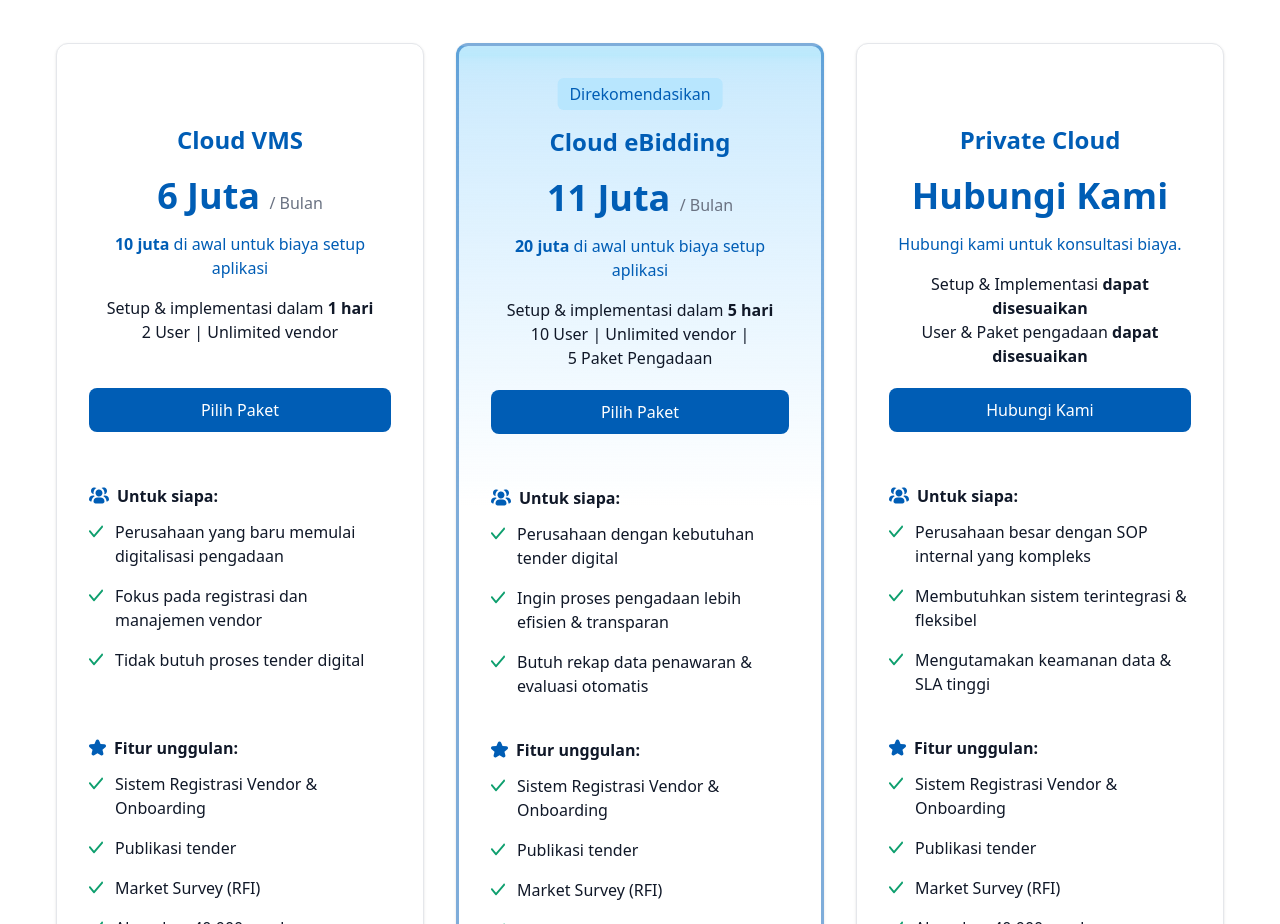
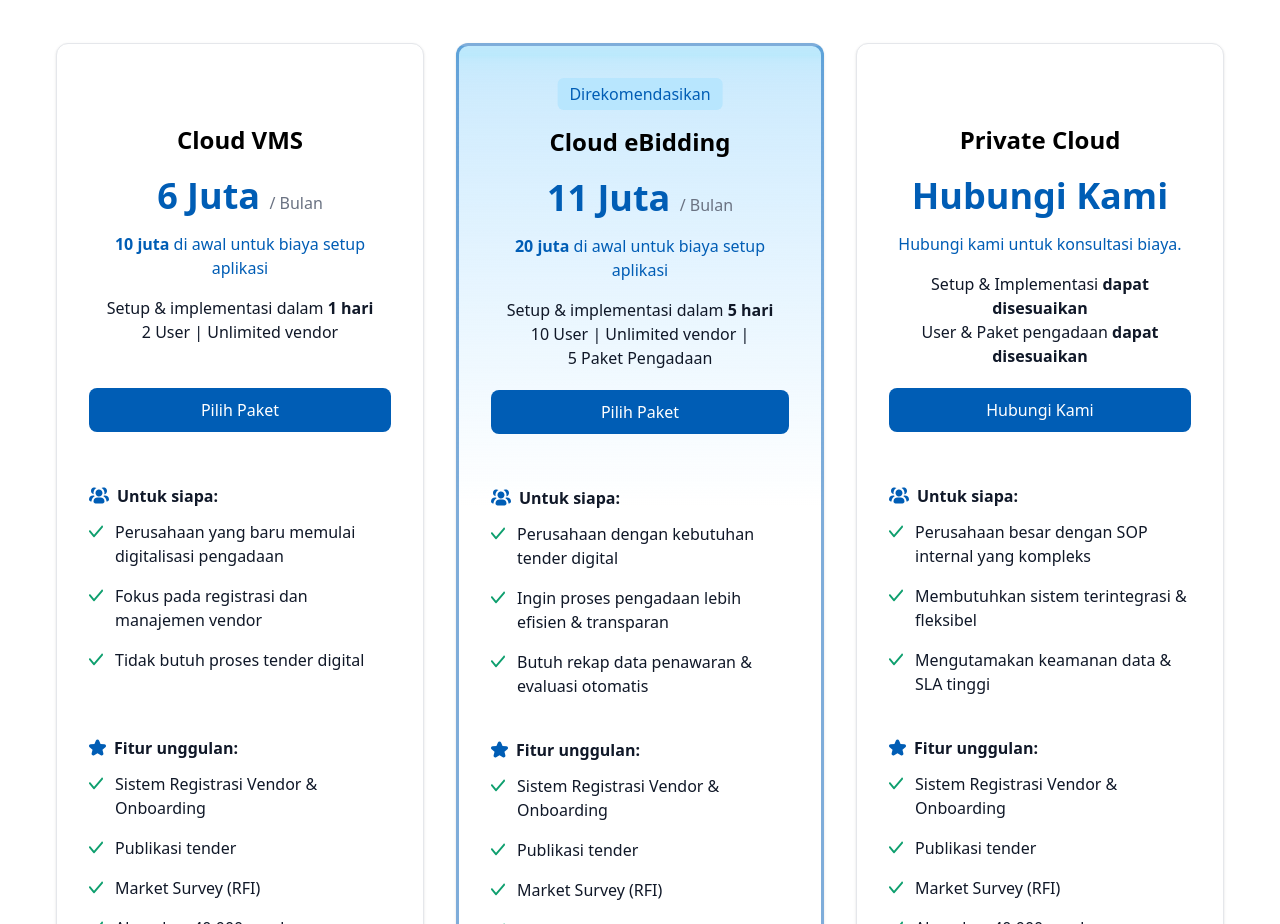
Before and after one commit to gymnastiar32/iproc-2025, a website: page iproc-cloud/index.html in a window 1280 px wide. Shown: the part 3920-4844 px from the top of the page. Drawn offline with nearby package versions, Linux system fonts and the light colour scheme.

Commit message:
pricing title to black

```diff
--- a/iproc-cloud/index.html
+++ b/iproc-cloud/index.html
@@ -535,7 +535,7 @@
                             class="bg-white col-span-12 sm:col-span-6 lg:col-span-4 h-full shadow rounded-xl p-8 border border-gray-200 flex flex-col hover:scale-105 transition">
                             <div class="flex flex-col justify-between price-head">
                                 <div class="flex flex-col">
-                                    <h3 class="text-[#005db5] text-2xl font-semibold text-center mb-5 mt-12">Cloud VMS
+                                    <h3 class="text-900 text-2xl font-semibold text-center mb-5 mt-12">Cloud VMS
                                     </h3>
                                     <div class="mb-5">
                                         <p class="text-4xl text-[#005db5] font-bold text-center">6 Juta <span
@@ -776,7 +776,7 @@
                                         class="absolute top-0 right-1/2 translate-x-1/2 w-fit rounded-md bg-sky-200 text-[#005db5] font-medium px-3 py-1">
                                         Direkomendasikan
                                     </span>
-                                    <h3 class="text-[#005db5] text-2xl font-semibold text-center mb-5 mt-12">Cloud
+                                    <h3 class="text-900 text-2xl font-semibold text-center mb-5 mt-12">Cloud
                                         eBidding
                                     </h3>
                                     <div class="mb-5">
@@ -991,7 +991,7 @@
                             class="bg-white  col-span-12 sm:col-start-4 lg:col-start-9 sm:col-span-6 lg:col-span-4 h-full shadow rounded-xl p-8 border border-gray-200 flex flex-col hover:scale-105 transition">
                             <div class="flex flex-col justify-between price-head">
                                 <div class="flex flex-col">
-                                    <h3 class="text-[#005db5] text-2xl font-semibold text-center mb-5 mt-12">Private
+                                    <h3 class="text-900 text-2xl font-semibold text-center mb-5 mt-12">Private
                                         Cloud
                                     </h3>
                                     <div class="mb-5">
```
